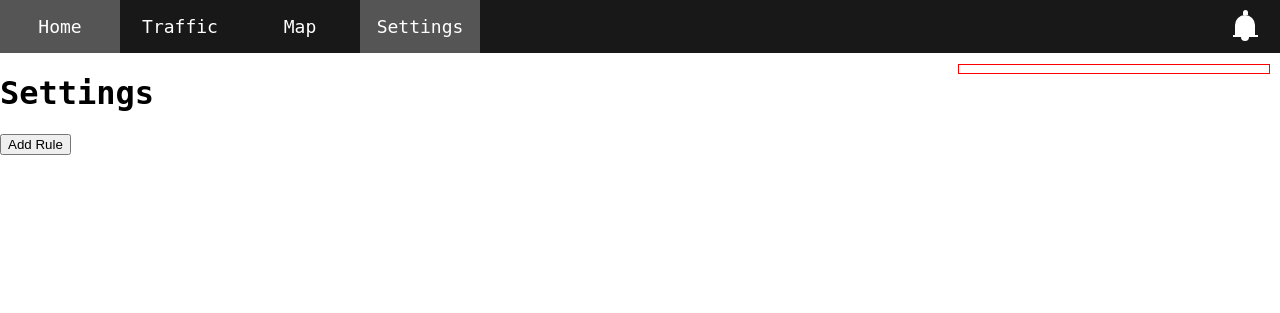
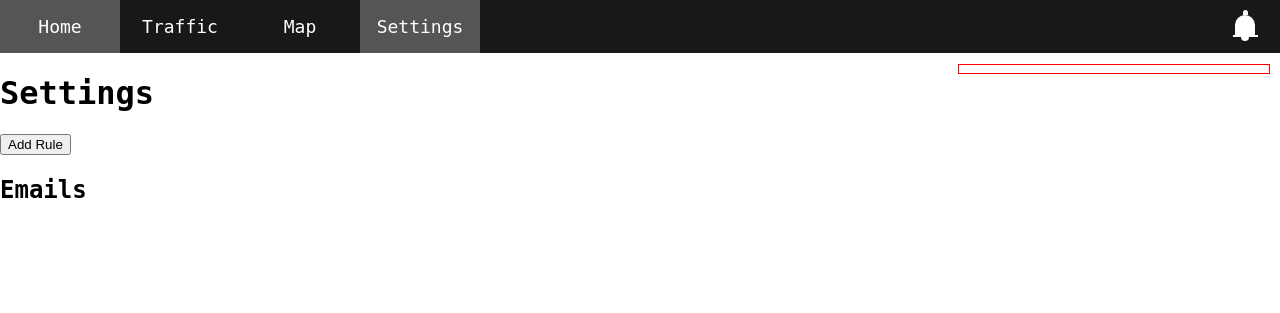
Before and after one commit to SavvaS412/neteye, a Flask app: page /settings in a window 1280 px wide. Shown: the top 313 px of the page. Run offline with Flask 3, Linux system fonts and the light colour scheme; data that the repository does not hold is empty.

Commit message:
feat: display mails in settings page

```diff
--- a/app.py
+++ b/app.py
@@ -2,7 +2,7 @@ from flask import Flask, render_template, request, redirect, url_for
 
 from notification import Notification
 from scanning import start_scan_thread
-from db_manager import get_rules, remove_rule, insert_rule
+from db_manager import get_rules, remove_rule, insert_rule, get_mails
 from rule import Rule
 from detection import Parameter
 
@@ -38,7 +38,10 @@ def settings():
 
         parameters = [(param.value, param.name) for param in Parameter]
 
-        return render_template("settings.html", rules_list=rules, parameters=parameters)
+        emails = get_mails()
+
+        return render_template("settings.html", rules_list=rules, emails=emails, parameters=parameters)
+
 
     elif request.method == "POST":
         # Extract form data
@@ -48,15 +51,9 @@ def settings():
         rule_amount = int(request.form['rule_amount'])
         rule_target = request.form['rule_target']
 
-        # Check the values
-        print("Rule Name:", rule_name)
-        print("Rule Parameter:", rule_parameter)
-        print("Rule Action:", rule_action)
-        print("Rule Amount:", rule_amount)
-        print("Rule Target:", rule_target)
-
         # Insert the new rule into the database
         insert_rule(rule_name, rule_parameter, rule_action, rule_amount, rule_target)
+
 
         # Redirect back to the settings page
         return redirect(url_for('settings'))
--- a/templates/settings.html
+++ b/templates/settings.html
@@ -33,6 +33,14 @@
 
         <h1>      </h1>
     </form>
+
+    <!-- Display emails list -->
+    <h2>Emails</h2>
+    <ul>
+        {% for email in emails %}
+        <li>{{ email[1] }}</li>
+        {% endfor %}
+    </ul>
 
     <script>
         document.getElementById('add_rule_button').addEventListener('click', function() {
```
